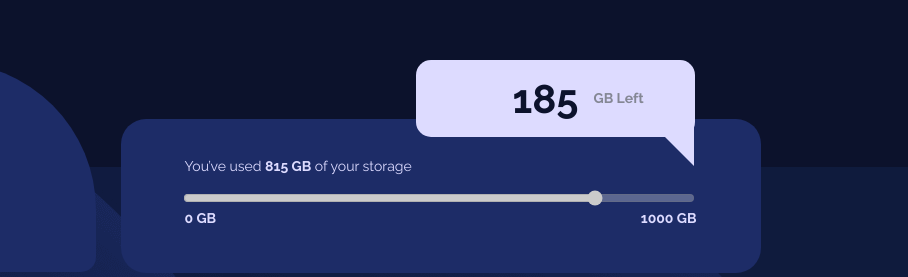
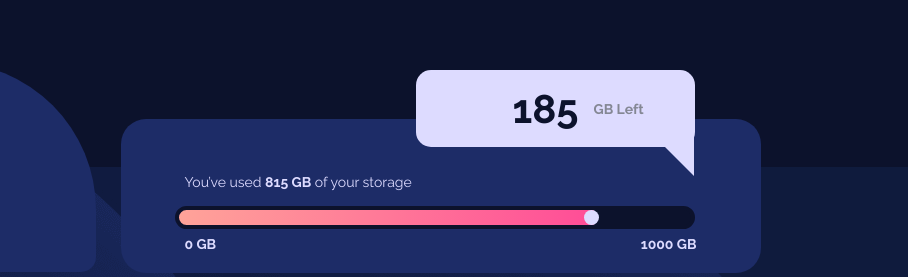
Before and after one commit to lmpko/frontendmentor-fylo-data-storage-component-master, a plain HTML site: page index.html in a window 1280 px wide. Shown: the part 233-510 px from the top of the page, 372-1280 px from the left. Drawn offline with Linux system fonts and the light colour scheme; files whose address does not match are found by name.

Commit message:
css tooltip iupdated

```diff
--- a/app.css
+++ b/app.css
@@ -104,6 +104,31 @@ body{
     font-size: .875rem;
 }
 
+input[type="range"] {
+    -webkit-appearance: none;
+    background: var(--fouthary-color);
+    border-radius: 3.125rem;
+    background-image: linear-gradient(to right, hsl(6, 100%, 80%), hsl(335, 100%, 65%));
+    background-size: 81% 100%;
+    background-repeat: no-repeat;
+    border: .25rem solid var(--fouthary-color);
+  }
+
+  input[type="range"]::-webkit-slider-thumb {
+    -webkit-appearance: none;
+    height: .9375rem;
+    width: .9375rem;
+    border-radius: 50%;
+    background: var(--primary-color);
+  }
+
+  input[type=range]::-webkit-slider-runnable-track  {
+    -webkit-appearance: none;
+    box-shadow: none;
+    border: none;
+    background: transparent;
+  }
+
 @media screen and (min-width: 64rem){
     body{
         flex-direction: row;
@@ -128,6 +153,7 @@ body{
     .info-container p{
         align-self: start;
         padding-left: 10%;
+        padding-top: 2.5625rem;
     }
 
     .icons-menu{
@@ -135,18 +161,17 @@ body{
     }
 
     .tooltip-box{
-        top: -10.5rem;
+        top: -11.7rem;
         right: calc(-50% + 12.8125rem);
     }
 
     .tooltip-box::before {
         content: " ";
         position: relative;
-        top: 45px;
-        right: -182px;
-        border-top: 45px solid var(--primary-color);
-        border-left: 45px solid transparent;
+        top: 2.8125rem;
+        right: -11.375rem;
+        border-top: 2.8125rem solid var(--primary-color);
+        border-left: 2.8125rem solid transparent;
       }
 
-
 }
```
